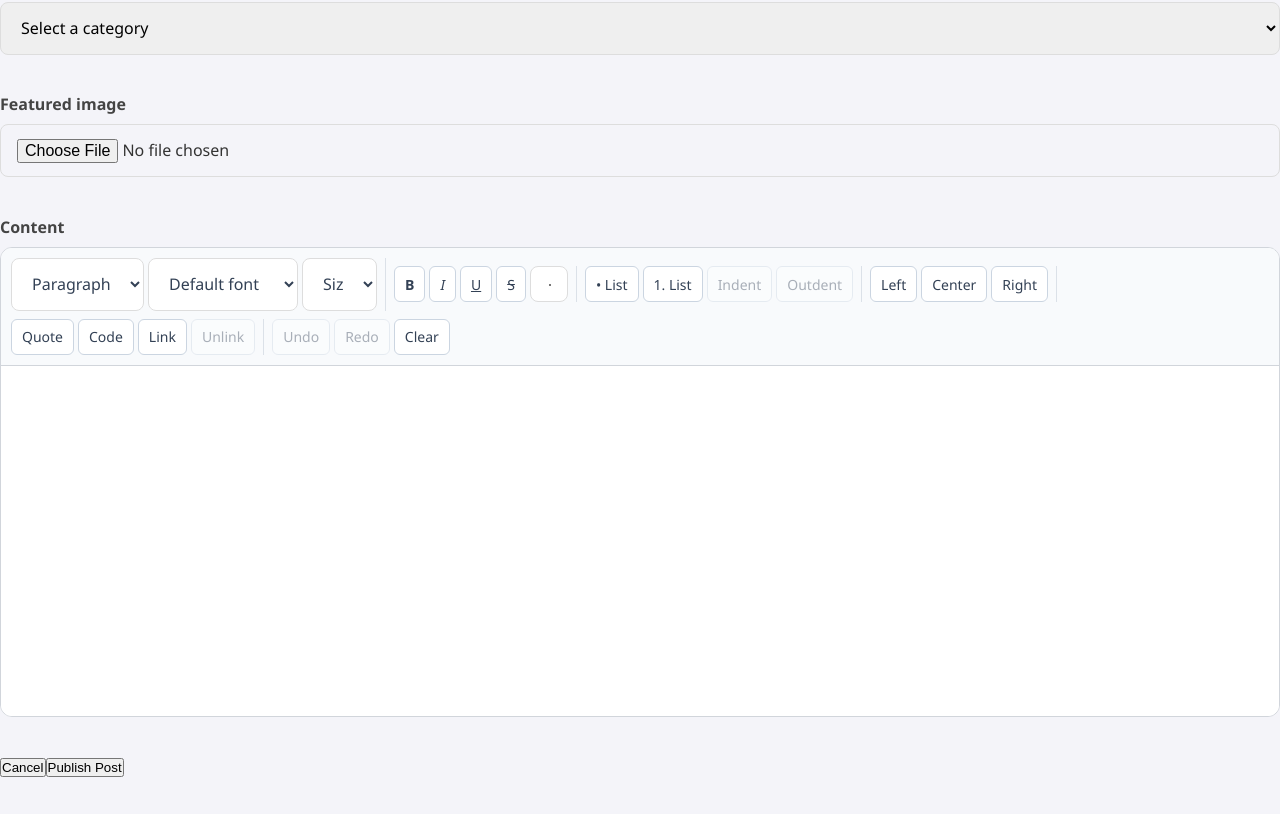
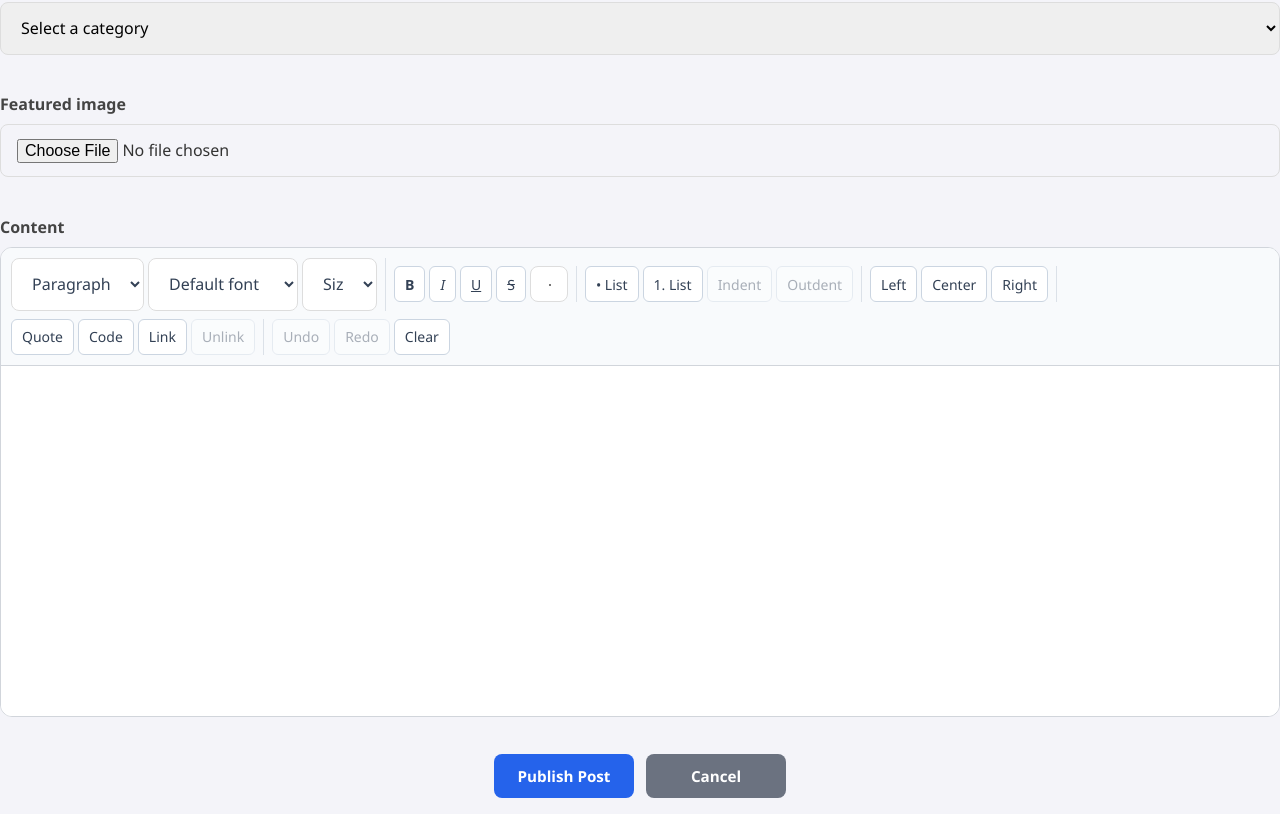
Before and after one commit to bgt1717/Mern-Blog-2026, a React (Vite) app in the folder frontend/: page /create in a window 1280 px wide. Shown: the part 352-1166 px from the top of the page. Before the commit the page ends 1132 px from the top, so only its background shows below. Built offline with nearby package versions, Linux system fonts and the light colour scheme; no server answers; sample sign-in values are in the browser's storage.

Commit message:
Create Post Updates

```diff
--- a/frontend/src/pages/CreatePost.css
+++ b/frontend/src/pages/CreatePost.css
@@ -131,3 +131,86 @@
     padding: 1.5rem;
   }
 }
+
+/* ==========================
+   CREATE POST ACTIONS
+========================== */
+
+.create-post-actions {
+  display: flex;
+  justify-content: center;
+  gap: 12px;
+  margin-bottom: 1rem;
+}
+
+.cancel-post-button,
+.publish-post-button {
+  display: inline-flex;
+  align-items: center;
+  justify-content: center;
+
+  min-width: 140px;
+  height: 44px;
+
+  padding: 0 20px;
+
+  border: none;
+  border-radius: 8px;
+
+  font: inherit;
+  font-size: 0.95rem;
+  font-weight: 600;
+
+  cursor: pointer;
+
+  transition:
+    background-color 0.2s ease,
+    transform 0.2s ease,
+    box-shadow 0.2s ease;
+}
+
+/* Cancel */
+
+.cancel-post-button {
+  background-color: #6b7280;
+  color: #ffffff;
+}
+
+.cancel-post-button:hover:not(:disabled) {
+  background-color: #4b5563;
+  transform: translateY(-1px);
+}
+
+/* Publish */
+
+.publish-post-button {
+  background-color: #2563eb;
+  color: #ffffff;
+}
+
+.publish-post-button:hover:not(:disabled) {
+  background-color: #1d4ed8;
+  transform: translateY(-1px);
+}
+
+/* Disabled */
+
+.cancel-post-button:disabled,
+.publish-post-button:disabled {
+  opacity: 0.6;
+  cursor: not-allowed;
+  transform: none;
+}
+
+/* Mobile */
+
+@media (max-width: 600px) {
+  .create-post-actions {
+    flex-direction: column-reverse;
+  }
+
+  .cancel-post-button,
+  .publish-post-button {
+    width: 100%;
+  }
+}
--- a/frontend/src/pages/CreatePost.jsx
+++ b/frontend/src/pages/CreatePost.jsx
@@ -228,14 +228,6 @@ export default function CreatePost() {
           </div>
 
           <div className="create-post-actions">
-            <button
-              className="cancel-post-button"
-              type="button"
-              onClick={() => navigate("/")}
-              disabled={loading}
-            >
-              Cancel
-            </button>
 
             <button
               className="publish-post-button"
@@ -244,6 +236,14 @@ export default function CreatePost() {
             >
               {loading ? "Publishing..." : "Publish Post"}
             </button>
+              <button
+              className="cancel-post-button"
+              type="button"
+              onClick={() => navigate("/")}
+              disabled={loading}
+            >
+              Cancel
+            </button>
           </div>
         </form>
       </section>
```
